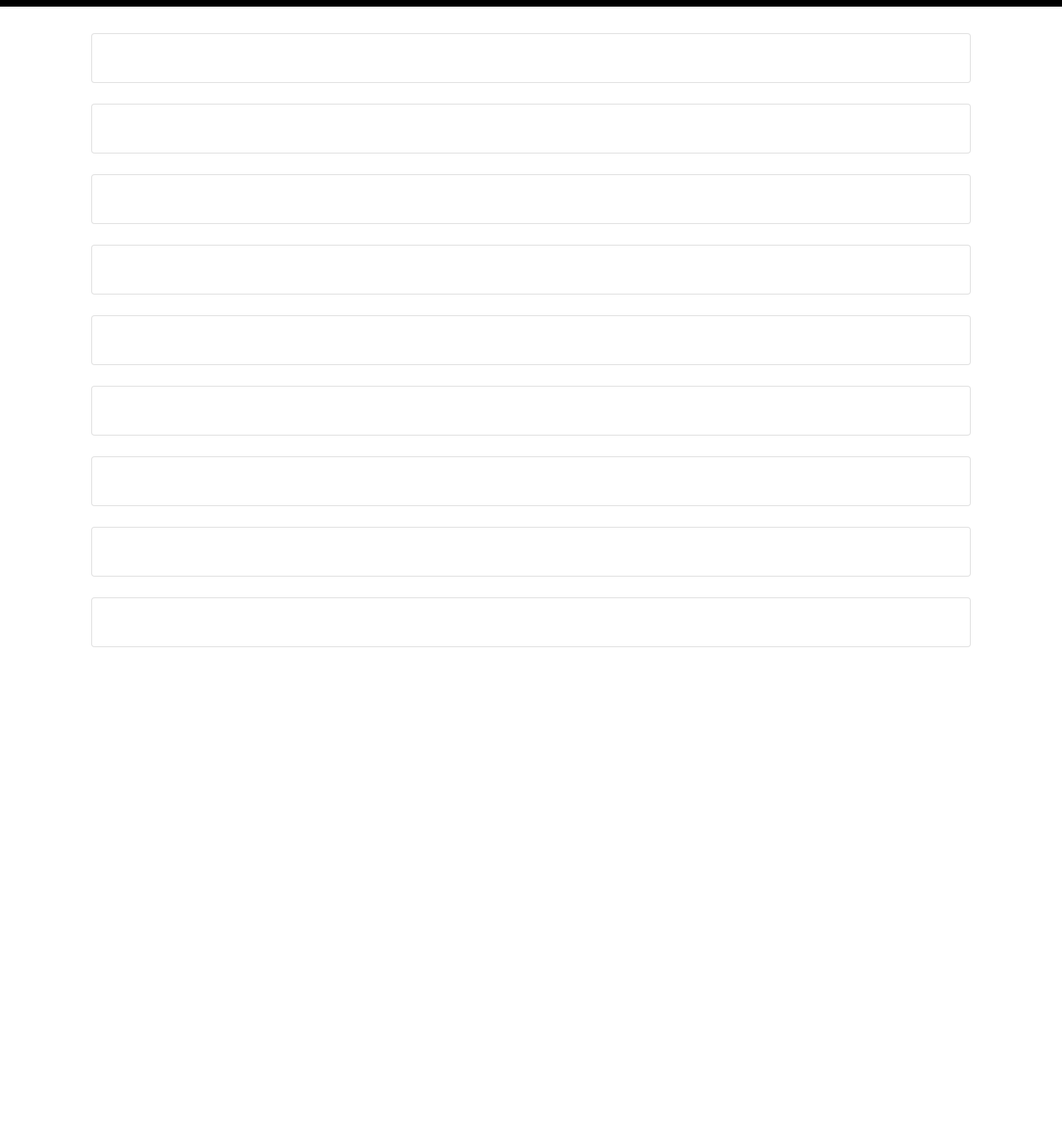
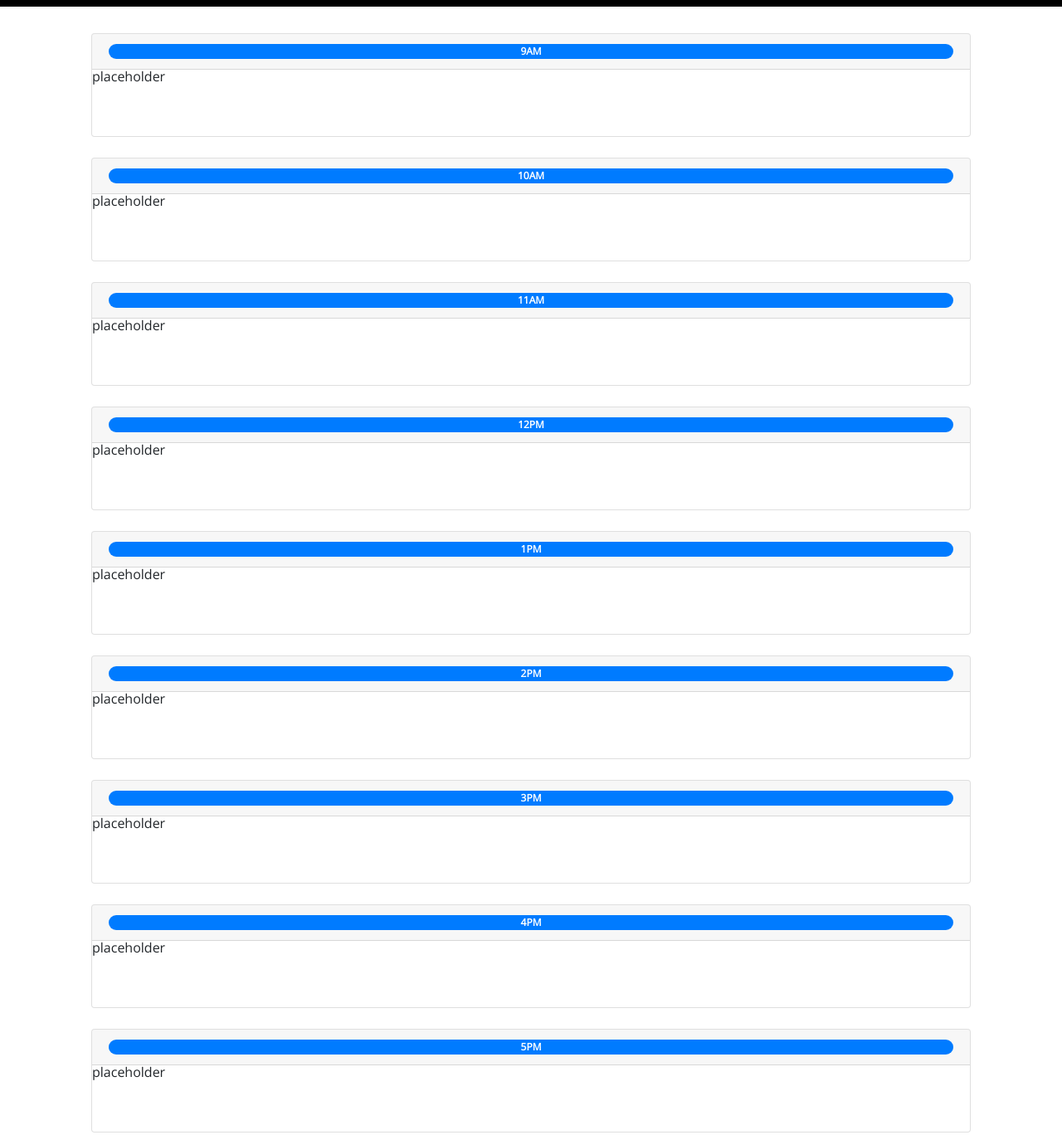
Before and after one commit to ewebber283/calendar-planner, a plain HTML site: page Develop/index.html in a window 1280 px wide. Shown: the part 260-1628 px from the top of the page at 83% size. Before the commit the page ends 1065 px from the top, so only its background shows below. Drawn offline with nearby package versions, Linux system fonts and the light colour scheme.

Commit message:
added times and placeholder text

```diff
--- a/Develop/index.html
+++ b/Develop/index.html
@@ -29,15 +29,78 @@
       <p id="currentDay" class="lead"></p>
     </header>
     <div class="container">
-      <div class="card"></div>
-      <div class="card"></div>
-      <div class="card"></div>
-      <div class="card"></div>
-      <div class="card"></div>
-      <div class="card"></div>
-      <div class="card"></div>
-      <div class="card"></div>
-      <div class="card"></div>
+      <div class="card">
+        <div class="card-header">
+          <ul id="list" class="list-group list-group-flush">
+            <span class="badge badge-primary badge-pill">9AM</span>
+          </ul>
+        </div>
+        <p>placeholder</p>
+      </div>
+      <div class="card">
+        <div class="card-header">
+          <ul id="list" class="list-group list-group-flush">
+            <span class="badge badge-primary badge-pill">10AM</span>
+          </ul>
+        </div>
+        <p>placeholder</p>
+      </div>
+      <div class="card">
+        <div class="card-header">
+          <ul id="list" class="list-group list-group-flush">
+            <span class="badge badge-primary badge-pill">11AM</span>
+          </ul>
+        </div>
+        <p>placeholder</p>
+      </div>
+      <div class="card">
+        <div class="card-header">
+          <ul id="list" class="list-group list-group-flush">
+            <span class="badge badge-primary badge-pill">12PM</span>
+          </ul>
+        </div>
+        <p>placeholder</p>
+      </div>
+      <div class="card">
+        <div class="card-header">
+          <ul id="list" class="list-group list-group-flush">
+            <span class="badge badge-primary badge-pill">1PM</span>
+          </ul>
+        </div>
+        <p>placeholder</p>
+      </div>
+      <div class="card">
+        <div class="card-header">
+          <ul id="list" class="list-group list-group-flush">
+            <span class="badge badge-primary badge-pill">2PM</span>
+          </ul>
+        </div>
+        <p>placeholder</p>
+      </div>
+      <div class="card">
+        <div class="card-header">
+          <ul id="list" class="list-group list-group-flush">
+            <span class="badge badge-primary badge-pill">3PM</span>
+          </ul>
+        </div>
+        <p>placeholder</p>
+      </div>
+      <div class="card">
+        <div class="card-header">
+          <ul id="list" class="list-group list-group-flush">
+            <span class="badge badge-primary badge-pill">4PM</span>
+          </ul>
+        </div>
+        <p>placeholder</p>
+      </div>
+      <div class="card">
+        <div class="card-header">
+          <ul id="list" class="list-group list-group-flush">
+            <span class="badge badge-primary badge-pill">5PM</span>
+          </ul>
+        </div>
+        <p>placeholder</p>
+      </div>
     </div>
 
     <script src="https://code.jquery.com/jquery-3.4.1.min.js"></script>
--- a/Develop/style.css
+++ b/Develop/style.css
@@ -72,5 +72,5 @@ textarea{
 
 .card {
   margin:25px;
-  height:60px;
+  height:125px;
 }
```
